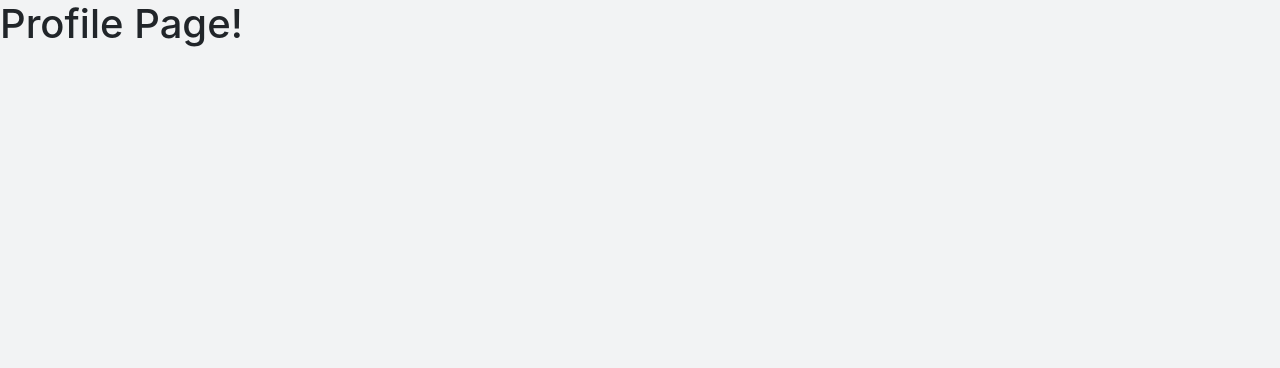
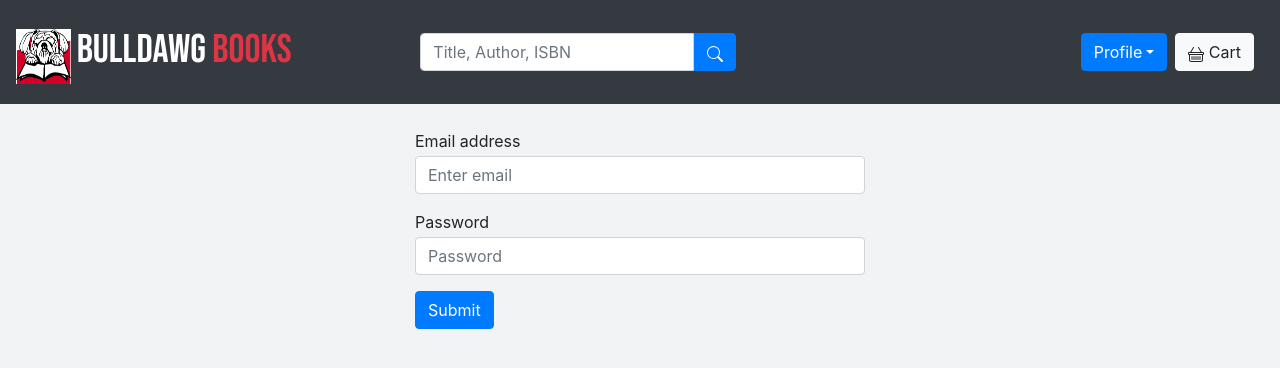
Before and after one commit to hunterwilkins2/bulldog-books, a React (Create React App) app: page /user/profile in a window 1280 px wide. Shown: the top 368 px of the page. Built offline with nearby package versions, Linux system fonts and the light colour scheme.

Commit message:
Installed Formik and started on Profile Page

```diff
--- a/package.json
+++ b/package.json
@@ -12,6 +12,7 @@
     "@testing-library/react": "^11.2.5",
     "@testing-library/user-event": "^12.6.3",
     "bootstrap": "^4.6.0",
+    "formik": "^2.2.6",
     "react": "^17.0.1",
     "react-bootstrap": "^1.4.3",
     "react-bootstrap-icons": "^1.3.0",
--- a/src/components/user/Profile.js
+++ b/src/components/user/Profile.js
@@ -1,9 +1,31 @@
 import React from 'react'
+import { Formik } from 'formik'
+import { Form, Button } from 'react-bootstrap'
+import StoreNavbar from '../StoreNavbar'
+import '../../styles.css'
+
+// pick back up at 2:37 on the video
 
 function Profile(){
     return(
-        <h1>Profile Page!</h1>
+        <>
+            <StoreNavbar type="user"/>
+            <div style={{display: 'flex', justifyContent: 'center', maxWidth: '100vw'}}>
+                <Formik initialValues={{}}>{() => (
+                    <form>
+                        <Form.Group controlId="formBasicEmail">
+                            <Form.Label>Email address</Form.Label>
+                            <Form.Control type="email" placeholder="Enter email" />
+                        </Form.Group>
+                        <Form.Group controlId="formBasicPassword">
+                            <Form.Label>Password</Form.Label>
+                            <Form.Control type="password" placeholder="Password" />
+                        </Form.Group>
+                        <Button variant="primary" type="submit"> Submit </Button>
+                    </form>
+                )}</Formik>
+            </div>
+        </>
     )
 }
-
 export default Profile
--- a/src/styles.css
+++ b/src/styles.css
@@ -24,12 +24,6 @@
     height: 22px;
   }
 
-  input {
-    margin-bottom: 20px;
-    padding: 10px;
-    border-radius: 3px;
-    border: 1px solid #777;
-  }
 
   input.error {
     border-color: red;
```
Also changed, not shown: 1 other file (tests, documents, lock files or other folders).
